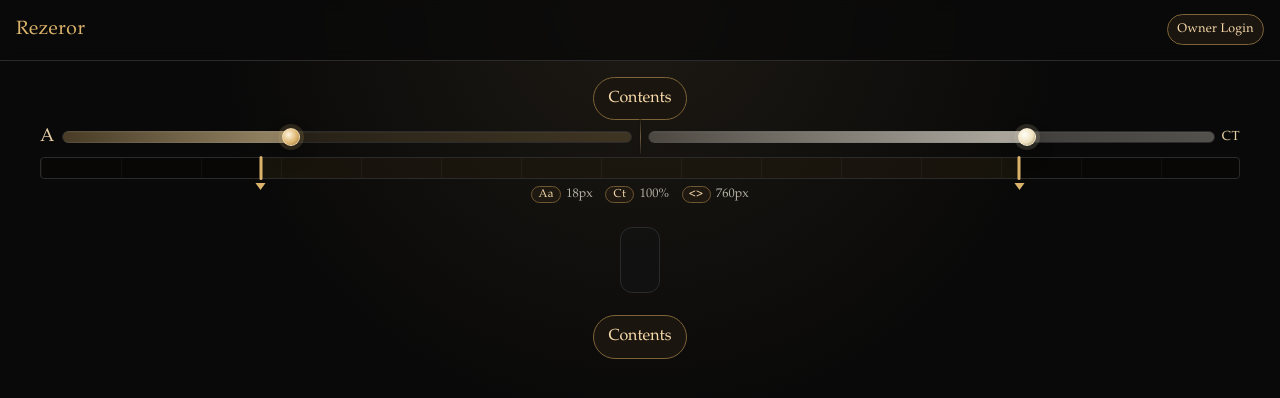
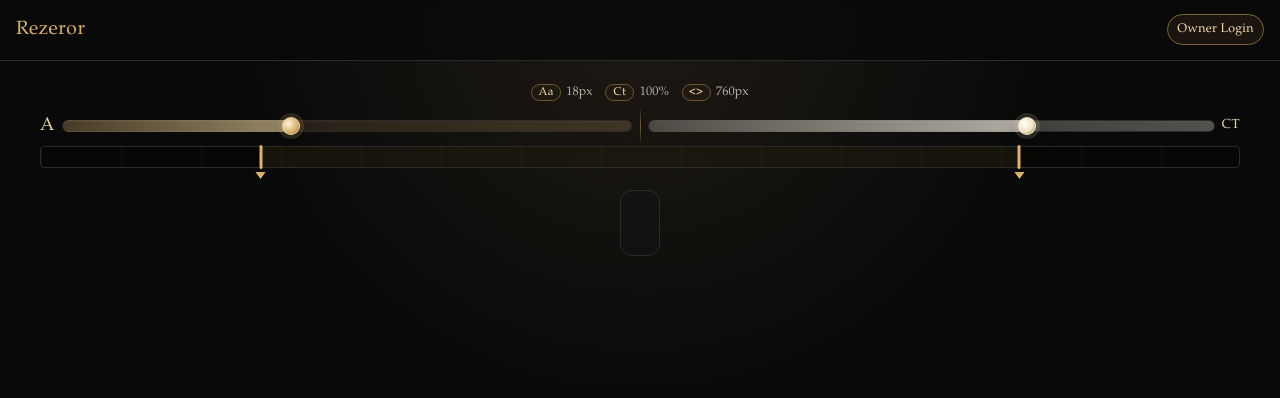
Before and after one commit to Igor4er/rezeror, a Flask app: template src/rezeror/web/templates/reader.html in a window 1280 px wide. Shown: the top 398 px of the page. Run offline with Flask 3, Linux system fonts and the light colour scheme; the template is opened without the code that fills it, so the values that code supplies are empty; parts of the project's set-up code (start-up, migrations or seed data) failed here and were passed over; some libraries are stand-ins or nearby versions.

Commit message:
new place for status

```diff
--- a/src/rezeror/web/static/css/style.css
+++ b/src/rezeror/web/static/css/style.css
@@ -360,8 +360,12 @@ a:hover {
   justify-content: center;
   align-items: center;
   gap: 0.8rem;
-  margin-top: 0.1rem;
   flex-wrap: wrap;
+}
+
+.nav-center .reader-metrics {
+  min-height: 2rem;
+  margin: 0;
 }
 
 .reader-metric {
--- a/src/rezeror/web/templates/reader.html
+++ b/src/rezeror/web/templates/reader.html
@@ -18,7 +18,20 @@
       {% endif %}
     </div>
     <div class="nav-center">
-      <a class="btn" href="{{ url_for('chapter_toc', chapter_path=chapter_path) }}">Contents</a>
+      <div class="reader-metrics" aria-label="Current reader settings">
+        <span class="reader-metric">
+          <span class="reader-metric-icon" aria-hidden="true">Aa</span>
+          <span class="reader-width-value" data-reader-font-value>18px</span>
+        </span>
+        <span class="reader-metric">
+          <span class="reader-metric-icon" aria-hidden="true">Ct</span>
+          <span class="reader-width-value" data-reader-contrast-value>100%</span>
+        </span>
+        <span class="reader-metric">
+          <span class="reader-metric-icon" aria-hidden="true">&lt;&gt;</span>
+          <span class="reader-width-value" data-reader-width-value>760px</span>
+        </span>
+      </div>
     </div>
     <div class="nav-right">
       {% if next_entry %}
@@ -56,21 +69,6 @@
     </div>
   </div>
 
-  <div class="reader-metrics" aria-label="Current reader settings">
-    <span class="reader-metric">
-      <span class="reader-metric-icon" aria-hidden="true">Aa</span>
-      <span class="reader-width-value" data-reader-font-value>18px</span>
-    </span>
-    <span class="reader-metric">
-      <span class="reader-metric-icon" aria-hidden="true">Ct</span>
-      <span class="reader-width-value" data-reader-contrast-value>100%</span>
-    </span>
-    <span class="reader-metric">
-      <span class="reader-metric-icon" aria-hidden="true">&lt;&gt;</span>
-      <span class="reader-width-value" data-reader-width-value>760px</span>
-    </span>
-  </div>
-
   <article class="reader-content prose">
     <h1>{{ metadata.title or metadata.chapter or chapter_path }}</h1>
     {% if metadata.arc %}
@@ -85,9 +83,7 @@
         <a class="btn" href="{{ url_for('read_chapter', chapter_path=prev_entry.file_path) }}">Previous</a>
       {% endif %}
     </div>
-    <div class="nav-center">
-      <a class="btn" href="{{ url_for('chapter_toc', chapter_path=chapter_path) }}">Contents</a>
-    </div>
+    <div class="nav-center" aria-hidden="true"></div>
     <div class="nav-right">
       {% if next_entry %}
         <a class="btn" href="{{ url_for('read_chapter', chapter_path=next_entry.file_path) }}">Next</a>
```
